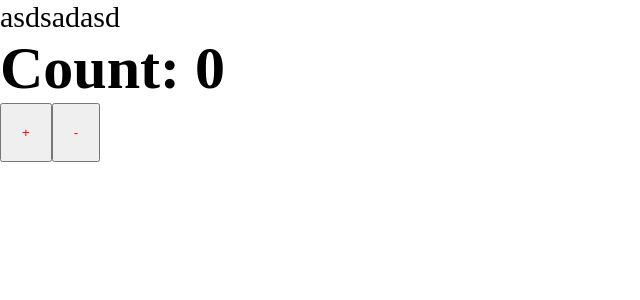
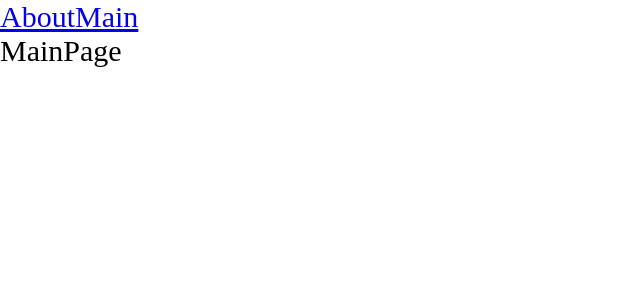
Before and after one commit to maxxizup/prod-project, a React app: page / in a window 1280 px wide. Shown: the top 300 px of the page, without its empty margins (0-640 px from the left). Built offline with nearby package versions, Linux system fonts and the light colour scheme.

Commit message:
added react-router-dom, routes and realized lazy loading chunks

```diff
--- a/package.json
+++ b/package.json
@@ -15,6 +15,7 @@
     "@types/node": "^17.0.21",
     "@types/react": "^17.0.39",
     "@types/react-dom": "^17.0.11",
+    "@types/react-router-dom": "^5.3.3",
     "@types/webpack": "^5.28.0",
     "@types/webpack-dev-server": "^4.7.2",
     "css-loader": "^6.6.0",
@@ -32,6 +33,7 @@
   },
   "dependencies": {
     "react": "^17.0.2",
-    "react-dom": "^17.0.2"
+    "react-dom": "^17.0.2",
+    "react-router-dom": "^6.2.1"
   }
 }
--- a/src/App.tsx
+++ b/src/App.tsx
@@ -1,11 +1,23 @@
+import { Link, Route, Routes } from "react-router-dom";
 import { Counter } from "./components/Counter";
 import './index.scss'
+import AboutPage from "./pages/AboutPage/AboutPage";
+import MainPage from "./pages/MainPage/MainPage";
+import { AboutPageAsync } from "./pages/AboutPage/AboutPage.async";
+import { MainPageAsync } from "./pages/MainPage/MainPage.async";
+import { Suspense } from "react";
 
 const App = () => {
   return (
     <div className='App'>
-        asdsadasd
-        <Counter />
+        <Link to={'/about'}>About</Link>
+        <Link to={'/'}>Main</Link>
+        <Suspense fallback={<div>Loading...</div>}>
+            <Routes>
+                <Route path={'/about'} element={<AboutPageAsync />} />
+                <Route path={'/'} element={<MainPageAsync />} />
+            </Routes>
+        </Suspense>
     </div>
   )
 }
--- a/src/index.tsx
+++ b/src/index.tsx
@@ -1,7 +1,10 @@
 import { render } from "react-dom";
 import App from "./App";
+import { BrowserRouter } from "react-router-dom";
 
 render(
-    <App />,
+    <BrowserRouter>
+        <App />
+    </BrowserRouter>,
     document.getElementById('root')
 )
--- /dev/null
+++ b/src/pages/AboutPage/AboutPage.async.tsx
@@ -0,0 +1,6 @@
+import { lazy } from "react";
+
+export const AboutPageAsync = lazy(() => new Promise(resolve => {
+    // @ts-ignore
+    setTimeout(() => resolve(import('./AboutPage')), 1500)
+}));
--- /dev/null
+++ b/src/pages/AboutPage/AboutPage.tsx
@@ -0,0 +1,9 @@
+import React from 'react'
+
+const AboutPage = () => {
+  return (
+    <div>AboutPage</div>
+  )
+}
+
+export default AboutPage
--- /dev/null
+++ b/src/pages/MainPage/MainPage.async.tsx
@@ -0,0 +1,6 @@
+import { lazy } from "react";
+
+export const MainPageAsync = lazy(() => new Promise(resolve => {
+    // @ts-ignore
+    setTimeout(() => resolve(import('./MainPage')), 1500)
+}));
--- /dev/null
+++ b/src/pages/MainPage/MainPage.tsx
@@ -0,0 +1,9 @@
+import React from 'react'
+
+const MainPage = () => {
+  return (
+    <div>MainPage</div>
+  )
+}
+
+export default MainPage
```
Also changed, not shown: 3 other files (tests, documents, lock files or other folders).
